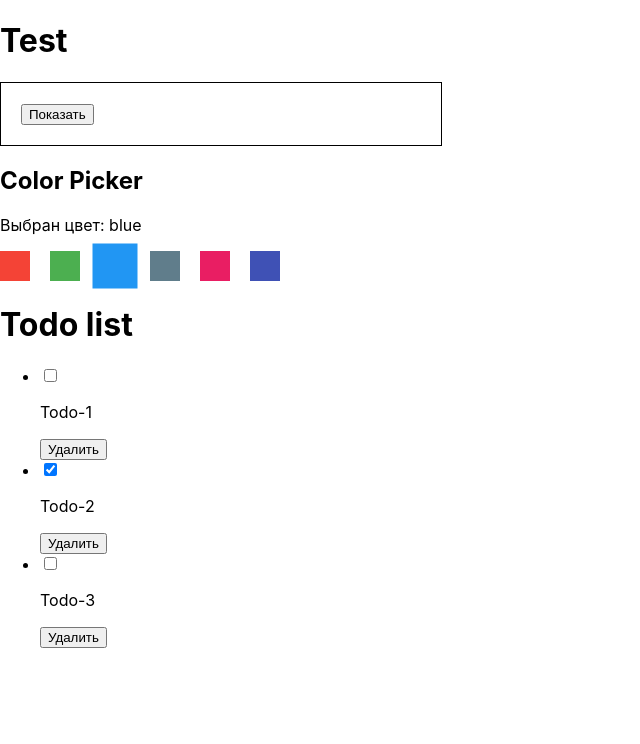
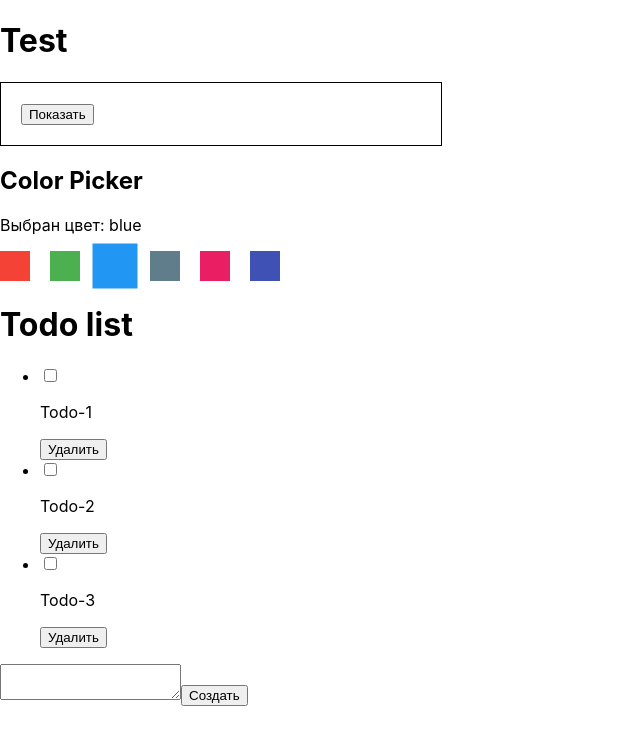
Before and after one commit to Balor1989/react-test, a React (Create React App) app: page / in a window 1280 px wide. Shown: the top 744 px of the page, without its empty margins (0-640 px from the left). Built offline with nearby package versions, Linux system fonts and the light colour scheme.

Commit message:
save Todo list

```diff
--- a/package.json
+++ b/package.json
@@ -6,11 +6,11 @@
     "@testing-library/jest-dom": "^5.16.1",
     "@testing-library/react": "^12.1.2",
     "@testing-library/user-event": "^13.5.0",
-    "prop-types": "^15.8.0",
     "prop-types": "^15.7.2",
     "react": "^17.0.2",
     "react-dom": "^17.0.2",
     "react-scripts": "5.0.0",
+    "shortid": "^2.2.16",
     "web-vitals": "^2.1.2"
   },
   "scripts": {
--- a/src/App.js
+++ b/src/App.js
@@ -1,11 +1,26 @@
 import { Component } from "react";
 import ToDoList from "./ToDoList/ToDoList";
 import initTodos from './ToDoList/todos.json';
+import ToDoEditor from "./ToDoEditor";
+import shortid from "shortid";
 
 class App extends Component {
   state = {
     todos: initTodos
   };
+
+  addToDo = text => {
+    const todo = {
+      id: shortid.generate(),
+      text,
+      completed:false
+    }
+
+    this.setState(prevState => ({
+      todos: [todo, ...prevState.todos]
+    }))
+  }
+
   deleteTodo = (todoId) => {
     this.setState(prevState => ({
       todos: prevState.todos.filter(todo => todo.id !== todoId)
@@ -13,6 +28,8 @@ class App extends Component {
   }
 
   toggleCompleted = todoId => {
+    console.log(todoId)
+
     this.setState(prevState => ({
       todos: prevState.todos.map(todo => {
         if (todo.id === todoId) {
@@ -33,7 +50,10 @@ class App extends Component {
         <ToDoList
           todos={todos}
           onDeleteTodo={this.deleteTodo}
-          onToggleCompleted={this.toggleCompleted}/>
+          onToggleCompleted={this.toggleCompleted}
+
+        />
+        <ToDoEditor onSubmit={this.addToDo}/>
         </>
     )
   }
--- /dev/null
+++ b/src/ToDoEditor/ToDoEditor.js
@@ -0,0 +1,32 @@
+import { Component } from "react";
+
+class ToDoEditor extends Component{
+    state = {
+        message: ""
+    }
+
+    handleChange = e => {
+        this.setState({ message: e.currentTarget.value });
+    };
+
+    handleSubmit = e => {
+        e.preventDefault()
+        this.props.onSubmit(this.state.message)
+        this.setState({message: ""})
+    }
+
+
+
+    render() {
+        return(
+        <form className="ToDoEditor" onSubmit={this.handleSubmit}>
+            <textarea
+                value={ this.state.message }
+                onChange={this.handleChange}>
+            </textarea>
+            <button type="submit">Создать</button>
+     </form>
+        )}
+}
+
+export default ToDoEditor
--- /dev/null
+++ b/src/ToDoEditor/index.js
@@ -0,0 +1 @@
+export {default} from './ToDoEditor'
--- a/src/ToDoList/todos.json
+++ b/src/ToDoList/todos.json
@@ -1,5 +1,5 @@
 [
 { "id": "id-1", "text": "Todo-1", "completed": false },
-{ "id": "id-2", "text": "Todo-2", "completed": true },
+{ "id": "id-2", "text": "Todo-2", "completed": false },
 { "id": "id-3", "text": "Todo-3", "completed": false }
 ]
```
Also changed, not shown: 1 other file (tests, documents, lock files or other folders).
